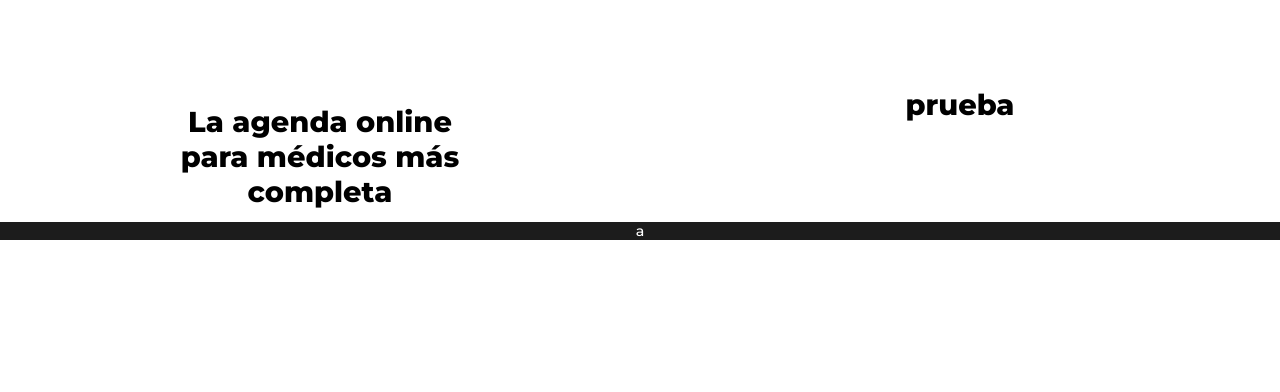
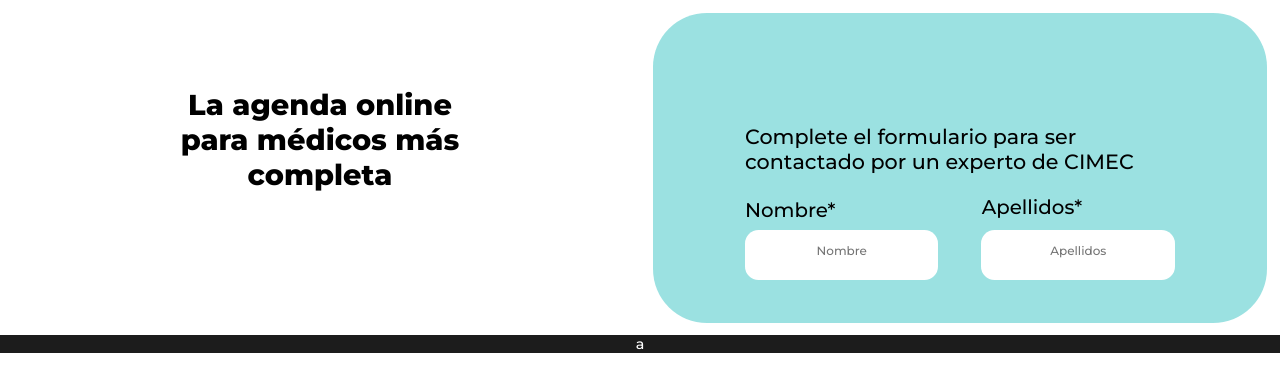
Before and after one commit to BlackFreshMint/citas_med, a PHP site: page /preag.html in a window 1280 px wide. Shown: the part 145-537 px from the top of the page. Run offline with PHP 8.4, Linux system fonts and the light colour scheme.

Commit message:
form, input and more
aside improvement:
color added
text alligns properly assigned
input:
stylized with border radius, font family, width, etc.

```diff
--- a/css/styles.css
+++ b/css/styles.css
@@ -1,3 +1,68 @@
+a {
+    height: 100%;
+    text-align: center;
+    color: white;
+    font-family: "MontserratEB";
+    font-size: x-large;
+    text-decoration:none ;
+}
+
+a:hover{
+    background-color: #079797;
+}
+p {
+    text-align: center;
+    font-family: 'MontserratM';
+    padding: 0;
+    margin: 0;
+}
+
+
+h1{
+
+    color: black;
+    font-family: "MontserratEB";
+    font-size:xx-large;
+    width: 70%;
+    margin: 12% auto auto auto;
+
+}
+
+.m_title{
+    color: black;
+    font-family: "MontserratM";
+    font-size: 23px;
+    font-weight: 500;
+    text-align: left;
+}
+
+
+@font-face {
+    font-family: 'MontserratEB';
+    src: url(/res/font/Montserrat-ExtraBold.ttf);
+}
+
+@font-face {
+    font-family:'MontserratB' ;
+    src: url(/res/font/Montserrat-Bold.ttf);
+}
+
+@font-face {
+    font-family: 'MontserratSB' ;
+    src: url(/res/font/Montserrat-SemiBold.ttf);
+}
+@font-face {
+    font-family: 'MontserratM';
+    src: url(/res/font/Montserrat-Medium.ttf);
+}
+
+.c {
+    background-color: rgba(7, 179, 179, 0.4);
+    border-radius: 60px;
+    display: flex;
+    flex-direction: column;
+}
+
 body {
     margin: 0;
     padding: 0;
@@ -44,54 +109,13 @@ aside {
     border-right-width: .20em;
     line-height: .15em;
 }
-
-a {
-    height: 100%;
-    text-align: center;
-    color: white;
-    font-family: "MontserratEB";
-    font-size: x-large;
-    text-decoration:none ;
+.input_r {
+    width: 80%;
+    margin-top: 2%;
+    padding-bottom: 5%;
+    border-radius: 15px;
+    border: 0px;
+    text-align:center;
+    font-family:"MontserratM";
+    padding-top: 3%;
 }
-
-a:hover{
-    background-color: #079797;
-}
-
-p {
-    text-align: center;
-    font-family: 'MontserratM';
-    padding: 0;
-    margin: 0;
-}
-
-h1{
-
-    color: black;
-    font-family: "MontserratEB";
-    font-size:xx-large;
-    width: 70%;
-    margin: 12% auto auto auto;
-
-}
-
-
-
-@font-face {
-    font-family: 'MontserratEB';
-    src: url(/res/font/Montserrat-ExtraBold.ttf);
-}
-
-@font-face {
-    font-family:'MontserratB' ;
-    src: url(/res/font/Montserrat-Bold.ttf);
-}
-
-@font-face {
-    font-family: 'MontserratSB' ;
-    src: url(/res/font/Montserrat-SemiBold.ttf);
-}
-@font-face {
-    font-family: 'MontserratM';
-    src: url(/res/font/Montserrat-Medium.ttf);
-}
--- a/preag.html
+++ b/preag.html
@@ -35,14 +35,37 @@
     <section style="display: flex; flex-direction: row;">
 
         <aside>
-            &nbsp;
+
             <h1>La agenda online <br> para médicos más completa</h1>
 
         </aside>
 
         <aside>
 
-            <h1>prueba</h1>
+            <section class="c">
+
+                <h1 class="m_title" style="padding-top: 6%;">Complete el formulario para ser contactado por un experto de CIMEC</h1>
+
+                <article>
+                    <form style="display: flex; flex-direction: column; width: 70%; margin-left: 15%;">
+                        <div style="display: flex; flex-direction: row;">
+                            <p class="m_title" style="font-size:22px ;"><br>Nombre*</p>
+                            <p class="m_title" style="font-size:22px; margin-left: 34%; margin-top: 5%;">Apellidos*</p>
+                        </div>
+
+                            <div style="display: flex; flex-direction: row; margin-bottom: 10%;">
+
+                                <input class="input_r" type="text" placeholder="Nombre">
+
+                                <input  class="input_r" type="text" placeholder="Apellidos" style=" margin-left: 10%;">
+
+
+                            </div>
+
+                    </form>
+                </article>
+
+            </section>
 
         </aside>
 
```
